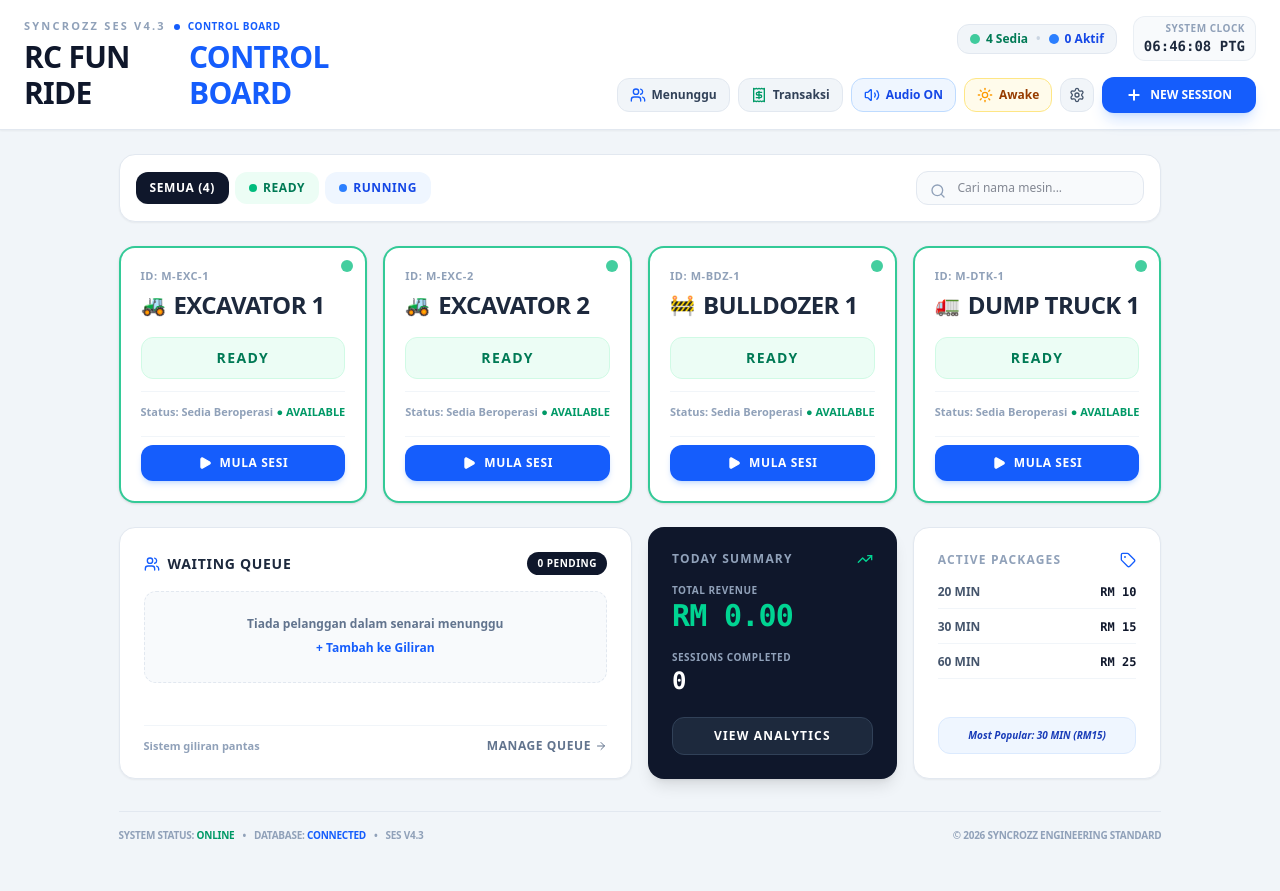
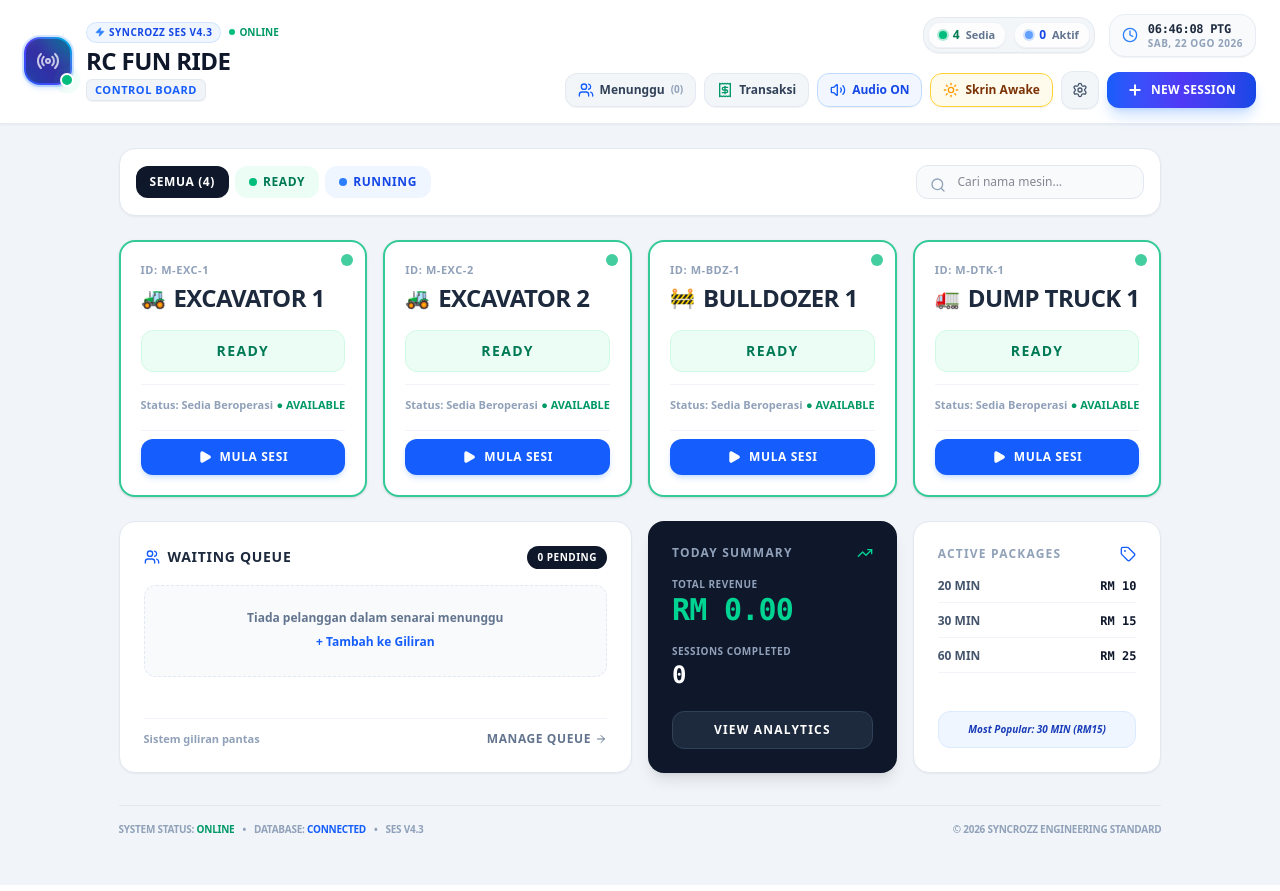
Before and after one commit to syncrozz/rczone, a React (Vite) app: page / in a window 1280 px wide. Built offline with nearby package versions, Linux system fonts and the light colour scheme.

Commit message:
edjustment 23.8b

```diff
--- a/src/components/Header.tsx
+++ b/src/components/Header.tsx
@@ -1,19 +1,25 @@
 import React, { useState, useEffect } from 'react';
 import {
-  Trophy,
   Volume2,
   VolumeX,
   Sun,
+  Moon,
   Users,
   Receipt,
   Settings,
   Plus,
   BellRing,
-  Activity
+  Activity,
+  Radio,
+  Zap,
+  CheckCircle2,
+  Clock,
+  Sparkles,
+  ShieldCheck
 } from 'lucide-react';
 import { AppSettings, Machine, Session, QueueItem } from '../types';
 import { deriveMachineStatus } from '../utils/format';
-import { playTapSound, playTimeUpAlarm } from '../utils/sound';
+import { playTapSound } from '../utils/sound';
 
 interface HeaderProps {
   settings: AppSettings;
@@ -45,6 +51,7 @@ export const Header: React.FC<HeaderProps> = ({
   onToggleWakeLock,
 }) => {
   const [timeString, setTimeString] = useState<string>('');
+  const [dateString, setDateString] = useState<string>('');
 
   useEffect(() => {
     const updateTime = () => {
@@ -55,6 +62,14 @@ export const Header: React.FC<HeaderProps> = ({
           minute: '2-digit',
           second: '2-digit',
           hour12: true,
+        })
+      );
+      setDateString(
+        now.toLocaleDateString('ms-MY', {
+          weekday: 'short',
+          day: 'numeric',
+          month: 'short',
+          year: 'numeric'
         })
       );
     };
@@ -89,35 +104,58 @@ export const Header: React.FC<HeaderProps> = ({
   };
 
   return (
-    <header className="bg-white dark:bg-slate-900 text-slate-900 dark:text-slate-100 border-b border-slate-200 dark:border-slate-800 sticky top-0 z-30 shadow-xs backdrop-blur-md bg-white/95 dark:bg-slate-900/95">
-      <div className="max-w-7xl mx-auto px-4 sm:px-6 py-3.5 sm:py-4">
-        <div className="flex flex-col lg:flex-row lg:items-center lg:justify-between gap-3 sm:gap-4">
+    <header className="bg-white/95 dark:bg-slate-900/95 backdrop-blur-xl border-b border-slate-200/80 dark:border-slate-800/80 sticky top-0 z-30 shadow-xs transition-colors duration-200">
+      <div className="max-w-7xl mx-auto px-4 sm:px-6 py-2.5 sm:py-3.5">
+        <div className="flex flex-col lg:flex-row lg:items-center lg:justify-between gap-3 lg:gap-4">
 
-          {/* Brand & Eyebrow */}
+          {/* Top/Left: Brand Logo & Title */}
           <div className="flex items-center justify-between">
-            <div>
-              <div className="flex items-center gap-2 mb-1">
-                <span className="text-[11px] font-black tracking-[0.2em] text-slate-400 dark:text-slate-500 uppercase">
-                  Syncrozz SES v4.3
-                </span>
-                <span className="w-1.5 h-1.5 rounded-full bg-blue-600"></span>
-                <span className="text-[10px] font-bold text-blue-600 dark:text-blue-400 uppercase tracking-wider">
-                  Control Board
+            <div className="flex items-center gap-3 sm:gap-3.5">
+              {/* Brand Icon Badge */}
+              <div className="relative group">
+                <div className="w-11 h-11 sm:w-12 sm:h-12 rounded-2xl bg-gradient-to-tr from-blue-600 via-indigo-600 to-cyan-500 p-0.5 shadow-md shadow-blue-500/20 ring-2 ring-blue-500/20 group-hover:ring-blue-500/40 transition-all flex items-center justify-center">
+                  <div className="w-full h-full bg-slate-900/40 rounded-[14px] flex items-center justify-center backdrop-blur-xs">
+                    <Radio className="w-5 h-5 sm:w-6 sm:h-6 text-white animate-pulse" />
+                  </div>
+                </div>
+                {/* Live Online Ping Indicator */}
+                <span className="absolute -bottom-0.5 -right-0.5 flex h-3.5 w-3.5">
+                  <span className="animate-ping absolute inline-flex h-full w-full rounded-full bg-emerald-400 opacity-75"></span>
+                  <span className="relative inline-flex rounded-full h-3.5 w-3.5 bg-emerald-500 border-2 border-white dark:border-slate-900"></span>
                 </span>
               </div>
-              <h1 className="text-2xl sm:text-3xl font-black text-slate-900 dark:text-white tracking-tight flex items-center gap-2">
-                <span>{settings.businessName.toUpperCase()}</span>
-                <span className="text-blue-600 dark:text-blue-400">CONTROL BOARD</span>
-              </h1>
+
+              {/* Title and Metadata */}
+              <div className="flex flex-col">
+                <div className="flex items-center gap-2">
+                  <span className="inline-flex items-center gap-1 px-2 py-0.5 rounded-full text-[10px] font-extrabold uppercase tracking-wider bg-blue-50 dark:bg-blue-950/60 text-blue-700 dark:text-blue-300 border border-blue-200/60 dark:border-blue-800/50">
+                    <Zap className="w-2.5 h-2.5 text-blue-500 fill-blue-500" />
+                    <span>Syncrozz SES v4.3</span>
+                  </span>
+                  <span className="hidden sm:inline-flex items-center gap-1 text-[10px] font-bold text-emerald-600 dark:text-emerald-400">
+                    <span className="w-1.5 h-1.5 rounded-full bg-emerald-500"></span>
+                    ONLINE
+                  </span>
+                </div>
+
+                <div className="flex items-center flex-wrap gap-x-2.5 gap-y-0.5 mt-0.5">
+                  <h1 className="text-xl sm:text-2xl font-black text-slate-900 dark:text-white tracking-tight">
+                    {settings.businessName.toUpperCase()}
+                  </h1>
+                  <span className="px-2 py-0.5 rounded-md text-[11px] font-black uppercase tracking-wider bg-slate-100 dark:bg-slate-800 text-blue-600 dark:text-blue-400 border border-slate-200 dark:border-slate-700/60 shadow-2xs">
+                    CONTROL BOARD
+                  </span>
+                </div>
+              </div>
             </div>
 
-            {/* Mobile Action Controls */}
-            <div className="flex items-center gap-2 lg:hidden">
+            {/* Mobile Actions Shortcut (Visible on screens < lg) */}
+            <div className="flex items-center gap-1.5 lg:hidden">
               <button
                 type="button"
                 id="btn-mobile-sound-toggle"
                 onClick={handleToggleSound}
-                className={`p-2 rounded-xl border transition-colors ${
+                className={`p-2.5 rounded-xl border transition-all active:scale-95 ${
                   settings.soundEnabled
                     ? 'bg-blue-50 border-blue-200 text-blue-600 dark:bg-slate-800 dark:border-slate-700 dark:text-blue-400'
                     : 'bg-slate-100 border-slate-200 text-slate-400 dark:bg-slate-800 dark:border-slate-700'
@@ -134,47 +172,68 @@ export const Header: React.FC<HeaderProps> = ({
                   playTapSound(settings.soundEnabled);
                   onOpenNewSession();
                 }}
-                className="bg-blue-600 hover:bg-blue-700 text-white font-bold px-3.5 py-2 rounded-xl flex items-center gap-1.5 text-xs shadow-md shadow-blue-500/20 active:scale-95 transition-transform"
+                className="bg-gradient-to-r from-blue-600 to-indigo-600 hover:from-blue-500 hover:to-indigo-500 text-white font-black px-3.5 py-2.5 rounded-xl flex items-center gap-1.5 text-xs shadow-md shadow-blue-500/25 active:scale-95 transition-all"
               >
                 <Plus className="w-4 h-4 stroke-[3]" />
-                <span>SESI</span>
+                <span>+ SESI</span>
               </button>
             </div>
           </div>
 
-          {/* Right Bento Modules: Clock, Live Pill Counts & Action Buttons */}
-          <div className="flex flex-wrap items-center justify-between lg:justify-end gap-3 sm:gap-4">
+          {/* Right Section: Status Pills, Clock & Desktop Toolbar */}
+          <div className="flex flex-wrap items-center justify-between lg:justify-end gap-2.5 sm:gap-3.5">
 
-            {/* Live Metrics Pill Group */}
-            <div className="flex items-center gap-2 bg-slate-100 dark:bg-slate-800/80 px-3 py-1.5 rounded-xl border border-slate-200 dark:border-slate-700/70 text-xs font-bold">
-              <div className="flex items-center gap-1.5" title="Mesin Sedia">
-                <span className="w-2.5 h-2.5 rounded-full bg-emerald-500 inline-block animate-pulse"></span>
-                <span className="text-emerald-700 dark:text-emerald-400">{readyCount} Sedia</span>
+            {/* Live Metrics Pill Group (HUD Capsule) */}
+            <div className="flex items-center gap-1.5 sm:gap-2 bg-slate-100/90 dark:bg-slate-800/80 p-1 rounded-2xl border border-slate-200/80 dark:border-slate-700/70 shadow-2xs backdrop-blur-sm">
+
+              {/* Ready Pill */}
+              <div
+                className="flex items-center gap-1.5 px-2.5 py-1 rounded-xl bg-white/80 dark:bg-slate-900/60 border border-slate-200/50 dark:border-slate-700/40 text-xs font-bold shadow-2xs"
+                title="Mesin Sedia Digunakan"
+              >
+                <span className="w-2 h-2 rounded-full bg-emerald-500 ring-2 ring-emerald-500/30"></span>
+                <span className="text-emerald-700 dark:text-emerald-400 font-extrabold">{readyCount}</span>
+                <span className="text-slate-500 dark:text-slate-400 text-[11px] hidden sm:inline">Sedia</span>
               </div>
-              <span className="text-slate-300 dark:text-slate-600">•</span>
-              <div className="flex items-center gap-1.5" title="Sesi Berjalan">
-                <span className="w-2.5 h-2.5 rounded-full bg-blue-500 inline-block"></span>
-                <span className="text-blue-700 dark:text-blue-400">{runningCount + endingSoonCount} Aktif</span>
+
+              {/* Running Pill */}
+              <div
+                className="flex items-center gap-1.5 px-2.5 py-1 rounded-xl bg-white/80 dark:bg-slate-900/60 border border-slate-200/50 dark:border-slate-700/40 text-xs font-bold shadow-2xs"
+                title="Sesi Sedang Berjalan"
+              >
+                <span className="w-2 h-2 rounded-full bg-blue-500 ring-2 ring-blue-500/30 animate-pulse"></span>
+                <span className="text-blue-700 dark:text-blue-400 font-extrabold">{runningCount + endingSoonCount}</span>
+                <span className="text-slate-500 dark:text-slate-400 text-[11px] hidden sm:inline">Aktif</span>
               </div>
+
+              {/* Time Up Alert Pill */}
               {timeUpCount > 0 && (
-                <>
-                  <span className="text-slate-300 dark:text-slate-600">•</span>
-                  <div className="flex items-center gap-1.5 animate-bounce" title="Masa Tamat">
-                    <span className="w-2.5 h-2.5 rounded-full bg-rose-600 inline-block"></span>
-                    <span className="text-rose-600 dark:text-rose-400 font-black">{timeUpCount} Tamat!</span>
-                  </div>
-                </>
+                <div
+                  className="flex items-center gap-1.5 px-2.5 py-1 rounded-xl bg-rose-600 text-white text-xs font-black shadow-md shadow-rose-500/30 animate-bounce"
+                  title="Ada sesi yang masa telah tamat!"
+                >
+                  <BellRing className="w-3.5 h-3.5 text-white animate-wiggle" />
+                  <span>{timeUpCount} Tamat!</span>
+                </div>
               )}
             </div>
 
-            {/* System Clock Tile */}
-            <div className="hidden sm:flex flex-col text-right px-2.5 py-1 bg-slate-50 dark:bg-slate-800/50 rounded-xl border border-slate-200/60 dark:border-slate-700/40">
-              <p className="text-[10px] font-bold text-slate-400 dark:text-slate-400 uppercase tracking-wider">System Clock</p>
-              <p className="text-sm font-mono font-black text-slate-800 dark:text-slate-200">{timeString}</p>
+            {/* Smart System Clock & Calendar Tile */}
+            <div className="hidden md:flex items-center gap-2.5 px-3 py-1.5 bg-slate-50 dark:bg-slate-800/60 rounded-2xl border border-slate-200/70 dark:border-slate-700/50 shadow-2xs">
+              <Clock className="w-4 h-4 text-blue-500 dark:text-blue-400 shrink-0" />
+              <div className="flex flex-col text-left leading-tight">
+                <span className="text-xs font-mono font-black text-slate-800 dark:text-slate-200 tracking-tight">
+                  {timeString}
+                </span>
+                <span className="text-[10px] font-bold text-slate-400 dark:text-slate-400 uppercase tracking-wider">
+                  {dateString}
+                </span>
+              </div>
             </div>
 
-            {/* Desktop Action Navigation */}
+            {/* Desktop Action Buttons Toolbar */}
             <div className="flex items-center gap-1.5 sm:gap-2">
+
               {/* Queue Button */}
               <button
                 type="button"
@@ -183,15 +242,17 @@ export const Header: React.FC<HeaderProps> = ({
                   playTapSound(settings.soundEnabled);
                   onOpenQueue();
                 }}
-                className="relative px-3 py-2 rounded-xl bg-slate-100 hover:bg-slate-200 dark:bg-slate-800 dark:hover:bg-slate-700 border border-slate-200 dark:border-slate-700 text-slate-700 dark:text-slate-200 text-xs font-bold flex items-center gap-1.5 transition-colors cursor-pointer"
+                className="relative px-3 py-2 rounded-xl bg-slate-100/90 hover:bg-slate-200 dark:bg-slate-800/90 dark:hover:bg-slate-700 border border-slate-200/80 dark:border-slate-700 text-slate-700 dark:text-slate-200 text-xs font-bold flex items-center gap-1.5 transition-all active:scale-95 cursor-pointer shadow-2xs"
                 title="Senarai Menunggu (Queue)"
               >
                 <Users className="w-4 h-4 text-blue-600 dark:text-blue-400" />
-                <span className="hidden md:inline">Menunggu</span>
-                {queue.length > 0 && (
-                  <span className="bg-slate-900 text-white dark:bg-blue-500 dark:text-slate-950 font-black px-1.5 py-0.2 rounded-full text-[10px]">
+                <span className="hidden xl:inline">Menunggu</span>
+                {queue.length > 0 ? (
+                  <span className="bg-amber-500 text-slate-950 font-black px-1.5 py-0.5 rounded-full text-[10px] min-w-4 text-center">
                     {queue.length}
                   </span>
+                ) : (
+                  <span className="text-slate-400 text-[10px] hidden sm:inline">(0)</span>
                 )}
               </button>
 
@@ -203,27 +264,36 @@ export const Header: React.FC<HeaderProps> = ({
                   playTapSound(settings.soundEnabled);
                   onOpenTransactions();
                 }}
-                className="px-3 py-2 rounded-xl bg-slate-100 hover:bg-slate-200 dark:bg-slate-800 dark:hover:bg-slate-700 border border-slate-200 dark:border-slate-700 text-slate-700 dark:text-slate-200 text-xs font-bold flex items-center gap-1.5 transition-colors cursor-pointer"
+                className="px-3 py-2 rounded-xl bg-slate-100/90 hover:bg-slate-200 dark:bg-slate-800/90 dark:hover:bg-slate-700 border border-slate-200/80 dark:border-slate-700 text-slate-700 dark:text-slate-200 text-xs font-bold flex items-center gap-1.5 transition-all active:scale-95 cursor-pointer shadow-2xs"
                 title="Rekod Transaksi / Sesi Hari Ini"
               >
                 <Receipt className="w-4 h-4 text-emerald-600 dark:text-emerald-400" />
-                <span className="hidden md:inline">Transaksi</span>
+                <span className="hidden xl:inline">Transaksi</span>
               </button>
 
-              {/* Sound Toggle */}
+              {/* Audio Toggle */}
               <button
                 type="button"
                 id="btn-header-sound"
                 onClick={handleToggleSound}
-                className={`hidden md:flex items-center gap-1.5 px-3 py-2 rounded-xl border text-xs font-bold transition-colors cursor-pointer ${
+                className={`hidden sm:flex items-center gap-1.5 px-3 py-2 rounded-xl border text-xs font-bold transition-all active:scale-95 cursor-pointer shadow-2xs ${
                   settings.soundEnabled
-                    ? 'bg-blue-50 border-blue-200 text-blue-700 dark:bg-slate-800 dark:border-slate-700 dark:text-blue-400'
-                    : 'bg-slate-100 border-slate-200 text-slate-400 dark:bg-slate-800 dark:border-slate-700 dark:text-slate-500'
+                    ? 'bg-blue-50/80 border-blue-200 text-blue-700 dark:bg-blue-950/40 dark:border-blue-800 dark:text-blue-300'
+                    : 'bg-slate-100/90 border-slate-200 text-slate-400 dark:bg-slate-800/90 dark:border-slate-700 dark:text-slate-500'
                 }`}
                 title={settings.soundEnabled ? 'Bunyi Aktif' : 'Bunyi Dimatikan'}
               >
-                {settings.soundEnabled ? <Volume2 className="w-4 h-4 text-blue-600 dark:text-blue-400" /> : <VolumeX className="w-4 h-4" />}
-                <span>{settings.soundEnabled ? 'Audio ON' : 'Audio OFF'}</span>
+                {settings.soundEnabled ? (
+                  <>
+                    <Volume2 className="w-4 h-4 text-blue-600 dark:text-blue-400" />
+                    <span className="hidden lg:inline">Audio ON</span>
+                  </>
+                ) : (
+                  <>
+                    <VolumeX className="w-4 h-4" />
+                    <span className="hidden lg:inline">Audio OFF</span>
+                  </>
+                )}
               </button>
 
               {/* Screen Wake Lock */}
@@ -231,18 +301,18 @@ export const Header: React.FC<HeaderProps> = ({
                 type="button"
                 id="btn-header-wakelock"
                 onClick={onToggleWakeLock}
-                className={`hidden xl:flex items-center gap-1.5 px-3 py-2 rounded-xl border text-xs font-bold transition-colors cursor-pointer ${
+                className={`hidden md:flex items-center gap-1.5 px-3 py-2 rounded-xl border text-xs font-bold transition-all active:scale-95 cursor-pointer shadow-2xs ${
                   wakeLockActive
-                    ? 'bg-amber-50 border-amber-200 text-amber-800 dark:bg-amber-950/40 dark:border-amber-700/50 dark:text-amber-300'
-                    : 'bg-slate-100 border-slate-200 text-slate-600 dark:bg-slate-800 dark:border-slate-700 dark:text-slate-400'
+                    ? 'bg-amber-50/90 border-amber-300 text-amber-900 dark:bg-amber-950/40 dark:border-amber-700 dark:text-amber-300'
+                    : 'bg-slate-100/90 border-slate-200 text-slate-600 dark:bg-slate-800/90 dark:border-slate-700 dark:text-slate-400'
                 }`}
-                title="Kekalkan skrin sentiasa menyala"
+                title="Kekalkan skrin sentiasa menyala tanpa mati"
               >
-                <Sun className={`w-4 h-4 ${wakeLockActive ? 'text-amber-500' : 'text-slate-400'}`} />
-                <span>{wakeLockActive ? 'Awake' : 'Sleep'}</span>
+                <Sun className={`w-4 h-4 ${wakeLockActive ? 'text-amber-500 animate-[spin_10s_linear_infinite]' : 'text-slate-400'}`} />
+                <span className="hidden lg:inline">{wakeLockActive ? 'Skrin Awake' : 'Skrin Auto'}</span>
               </button>
 
-              {/* Settings */}
+              {/* Settings Button */}
               <button
                 type="button"
                 id="btn-header-settings"
@@ -250,13 +320,13 @@ export const Header: React.FC<HeaderProps> = ({
                   playTapSound(settings.soundEnabled);
                   onOpenSettings();
                 }}
-                className="p-2 rounded-xl bg-slate-100 hover:bg-slate-200 dark:bg-slate-800 dark:hover:bg-slate-700 border border-slate-200 dark:border-slate-700 text-slate-600 dark:text-slate-300 hover:text-slate-900 transition-colors cursor-pointer"
+                className="p-2.5 rounded-xl bg-slate-100/90 hover:bg-slate-200 dark:bg-slate-800/90 dark:hover:bg-slate-700 border border-slate-200/80 dark:border-slate-700 text-slate-600 dark:text-slate-300 hover:text-slate-900 dark:hover:text-white transition-all active:scale-95 cursor-pointer shadow-2xs"
                 title="Tetapan Mesin & Sistem"
               >
-                <Settings className="w-4 h-4" />
+                <Settings className="w-4 h-4 hover:rotate-45 transition-transform duration-300" />
               </button>
 
-              {/* Big New Session Button (Desktop) */}
+              {/* Big Primary New Session Button (Desktop) */}
               <button
                 type="button"
                 id="btn-header-new-session"
@@ -264,12 +334,13 @@ export const Header: React.FC<HeaderProps> = ({
                   playTapSound(settings.soundEnabled);
                   onOpenNewSession();
                 }}
-                className="hidden lg:flex items-center gap-2 bg-blue-600 hover:bg-blue-700 text-white font-bold px-6 py-2.5 rounded-xl text-xs shadow-lg shadow-blue-500/20 active:scale-95 transition-all cursor-pointer"
+                className="hidden sm:flex items-center gap-2 bg-gradient-to-r from-blue-600 via-indigo-600 to-blue-700 hover:from-blue-500 hover:via-indigo-500 hover:to-blue-600 text-white font-extrabold px-5 py-2.5 rounded-xl text-xs shadow-lg shadow-blue-500/25 hover:shadow-blue-500/40 hover:-translate-y-0.5 active:translate-y-0 active:scale-95 transition-all duration-200 cursor-pointer"
               >
                 <Plus className="w-4 h-4 stroke-[3]" />
-                <span>NEW SESSION</span>
+                <span className="tracking-wide uppercase">NEW SESSION</span>
               </button>
             </div>
+
           </div>
         </div>
       </div>
```
Also changed, not shown: 1 other file (tests, documents, lock files or other folders).
